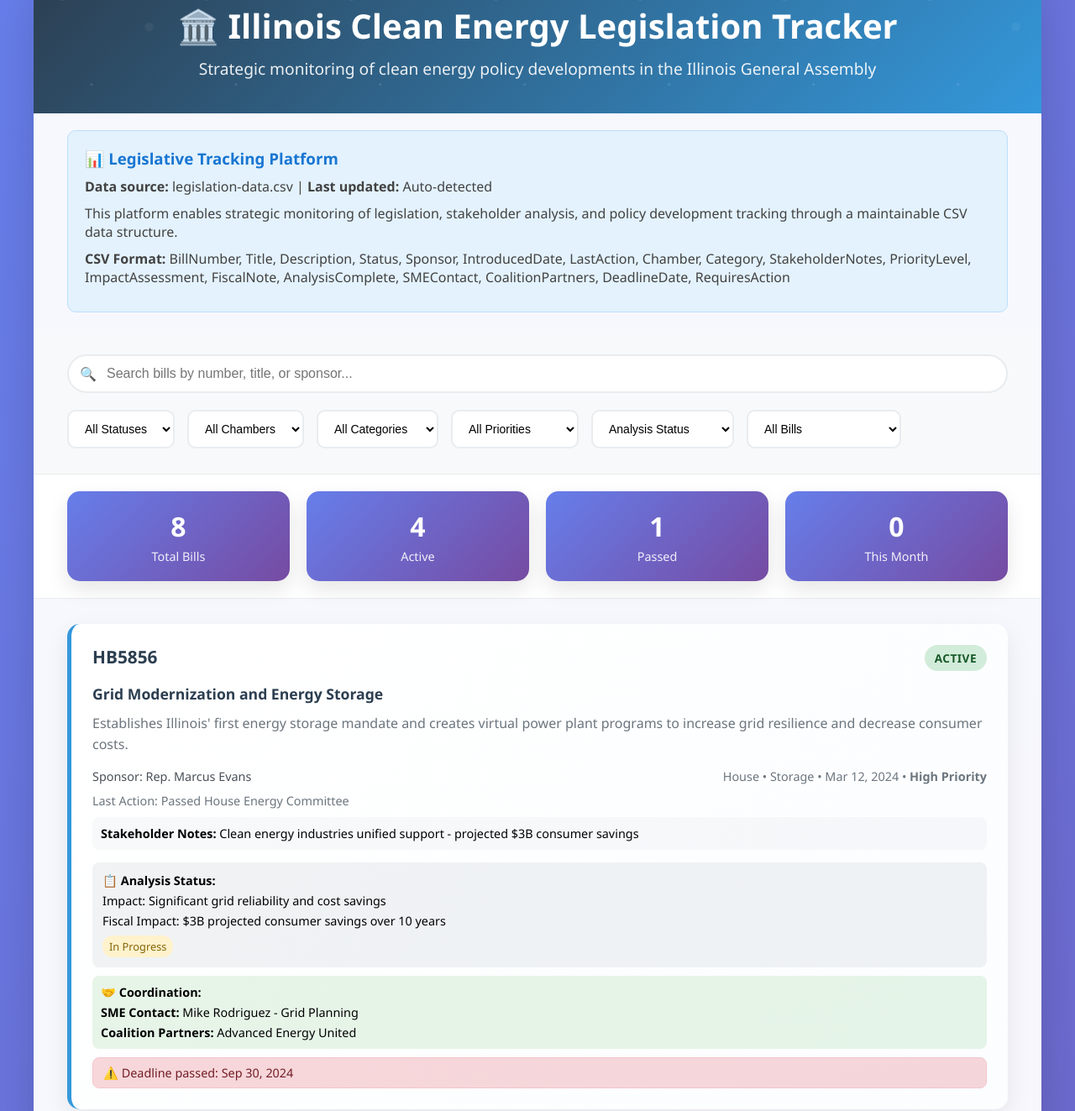
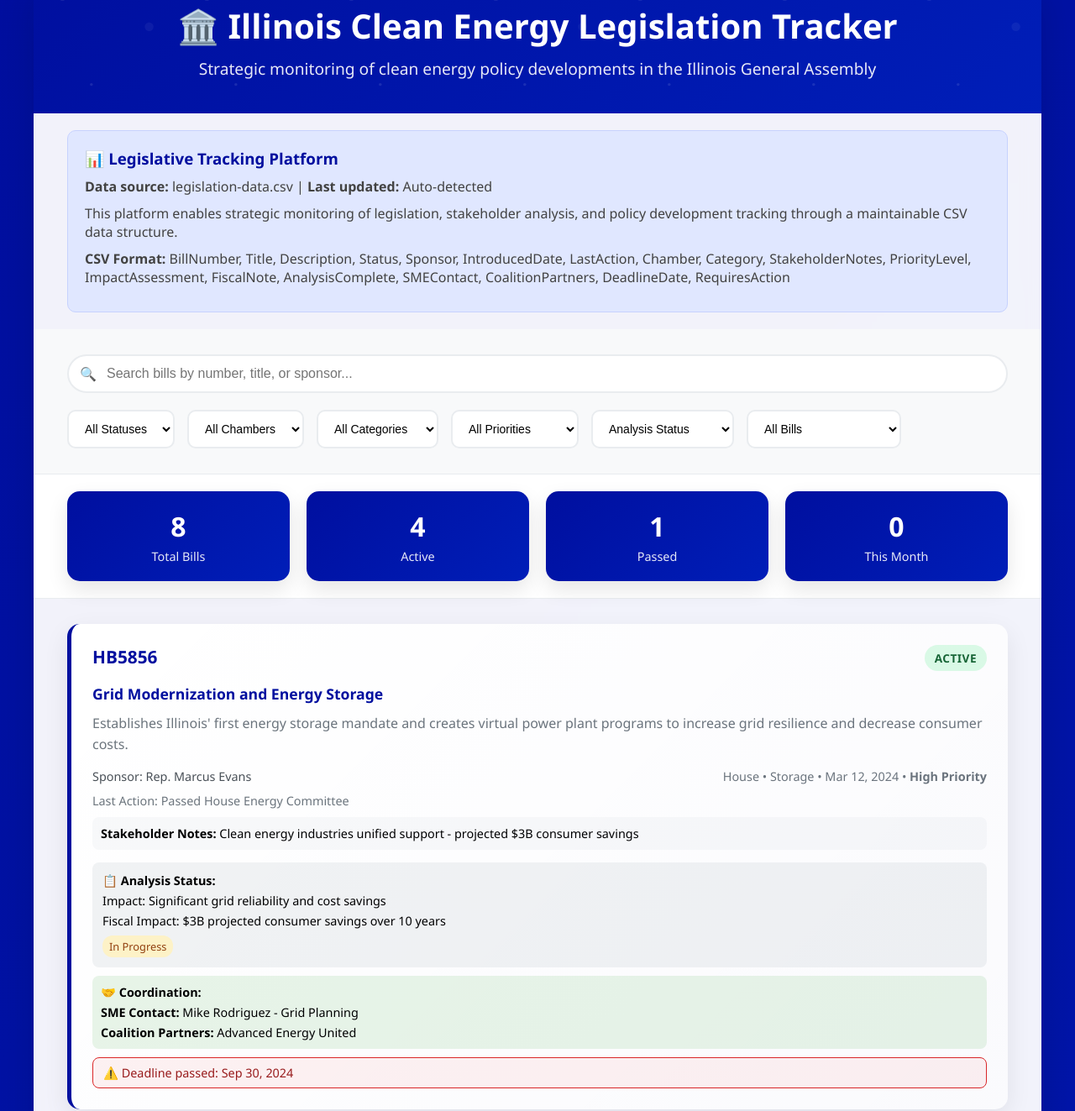
Before and after one commit to misbahfarshad/Legislation-Tracker, a plain HTML site: page index.html in a window 1280 px wide. Shown: the part 57-1380 px from the top of the page at 84% size. Drawn offline with nearby package versions, Linux system fonts and the light colour scheme.

Commit message:
Update index.html

```diff
--- a/index.html
+++ b/index.html
@@ -14,7 +14,7 @@
 
         body {
             font-family: 'Segoe UI', Tahoma, Geneva, Verdana, sans-serif;
-            background: linear-gradient(135deg, #667eea 0%, #764ba2 100%);
+            background: linear-gradient(135deg, #000f9f 0%, #001eb8 100%);
             min-height: 100vh;
             padding: 20px;
         }
@@ -30,7 +30,7 @@
         }
 
         .header {
-            background: linear-gradient(135deg, #2c3e50 0%, #3498db 100%);
+            background: linear-gradient(135deg, #000f9f 0%, #001eb8 100%);
             color: white;
             padding: 40px;
             text-align: center;
@@ -91,8 +91,8 @@
 
         .search-box input:focus {
             outline: none;
-            border-color: #3498db;
-            box-shadow: 0 0 0 3px rgba(52, 152, 219, 0.1);
+            border-color: #000f9f;
+            box-shadow: 0 0 0 3px rgba(0, 15, 159, 0.1);
         }
 
         .search-icon {
@@ -121,7 +121,7 @@
 
         .filter-select:focus {
             outline: none;
-            border-color: #3498db;
+            border-color: #000f9f;
         }
 
         .stats {
@@ -137,7 +137,7 @@
             flex: 1;
             min-width: 150px;
             padding: 20px;
-            background: linear-gradient(135deg, #667eea 0%, #764ba2 100%);
+            background: linear-gradient(135deg, #000f9f 0%, #001eb8 100%);
             color: white;
             border-radius: 15px;
             text-align: center;
@@ -166,7 +166,7 @@
             border-radius: 15px;
             padding: 25px;
             box-shadow: 0 10px 30px rgba(0, 0, 0, 0.08);
-            border-left: 5px solid #3498db;
+            border-left: 5px solid #000f9f;
             transition: all 0.3s ease;
             position: relative;
             overflow: hidden;
@@ -179,7 +179,7 @@
             left: 0;
             right: 0;
             bottom: 0;
-            background: linear-gradient(135deg, transparent 0%, rgba(52, 152, 219, 0.02) 100%);
+            background: linear-gradient(135deg, transparent 0%, rgba(0, 15, 159, 0.02) 100%);
             pointer-events: none;
         }
 
@@ -200,7 +200,7 @@
         .bill-number {
             font-size: 1.3rem;
             font-weight: bold;
-            color: #2c3e50;
+            color: #000f9f;
         }
 
         .status-badge {
@@ -212,19 +212,19 @@
             letter-spacing: 0.5px;
         }
 
-        .status-active { background: #d4edda; color: #155724; }
-        .status-passed { background: #cce5ff; color: #004085; }
-        .status-failed { background: #f8d7da; color: #721c24; }
-        .status-pending { background: #fff3cd; color: #856404; }
+        .status-active { background: #dcfce7; color: #166534; }
+        .status-passed { background: #e0e7ff; color: #000f9f; }
+        .status-failed { background: #fef2f2; color: #991b1b; }
+        .status-pending { background: #fef3c7; color: #92400e; }
 
         .action-required {
-            border-left: 5px solid #dc3545 !important;
-            background: linear-gradient(135deg, rgba(220, 53, 69, 0.02) 0%, rgba(220, 53, 69, 0.05) 100%);
+            border-left: 5px solid #dc2626 !important;
+            background: linear-gradient(135deg, rgba(220, 38, 38, 0.02) 0%, rgba(220, 38, 38, 0.05) 100%);
         }
 
         .upcoming-deadline {
-            border-left: 5px solid #fd7e14 !important;
-            background: linear-gradient(135deg, rgba(253, 126, 20, 0.02) 0%, rgba(253, 126, 20, 0.05) 100%);
+            border-left: 5px solid #f59e0b !important;
+            background: linear-gradient(135deg, rgba(245, 158, 11, 0.02) 0%, rgba(245, 158, 11, 0.05) 100%);
         }
 
         .analysis-status {
@@ -236,31 +236,31 @@
             margin-top: 8px;
         }
 
-        .analysis-complete { background: #d1ecf1; color: #0c5460; }
-        .analysis-pending { background: #f8d7da; color: #721c24; }
-        .analysis-progress { background: #fff3cd; color: #856404; }
+        .analysis-complete { background: #e0e7ff; color: #000f9f; }
+        .analysis-pending { background: #fef2f2; color: #991b1b; }
+        .analysis-progress { background: #fef3c7; color: #92400e; }
 
         .deadline-alert {
-            background: #fff3cd;
-            border: 1px solid #ffeaa7;
+            background: #fef3c7;
+            border: 1px solid #f59e0b;
             border-radius: 8px;
             padding: 8px 12px;
             margin-top: 10px;
             font-size: 0.9em;
-            color: #856404;
+            color: #92400e;
             font-weight: 500;
         }
 
         .urgent-deadline {
-            background: #f8d7da;
-            border-color: #f5c6cb;
-            color: #721c24;
+            background: #fef2f2;
+            border-color: #dc2626;
+            color: #991b1b;
         }
 
         .bill-title {
             font-size: 1.1rem;
             font-weight: 600;
-            color: #2c3e50;
+            color: #000f9f;
             margin-bottom: 10px;
             line-height: 1.4;
         }
@@ -308,15 +308,15 @@
         }
 
         .csv-info {
-            background: #e3f2fd;
-            border: 1px solid #bbdefb;
+            background: #e0e7ff;
+            border: 1px solid #c7d2fe;
             border-radius: 10px;
             padding: 20px;
             margin: 20px 40px;
         }
 
         .csv-info h3 {
-            color: #1976d2;
+            color: #000f9f;
             margin-bottom: 10px;
         }
 
```
